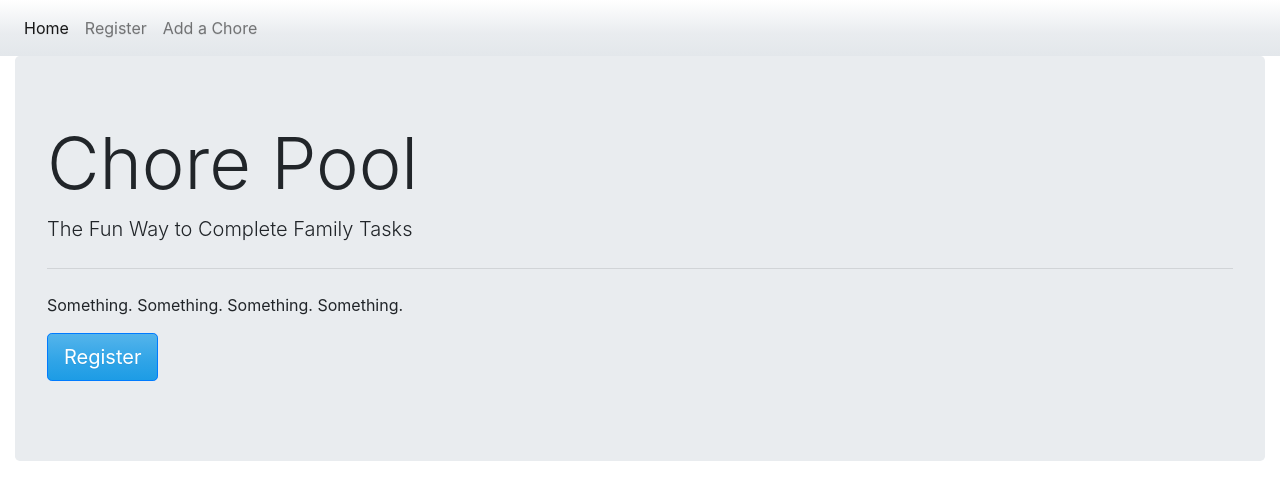
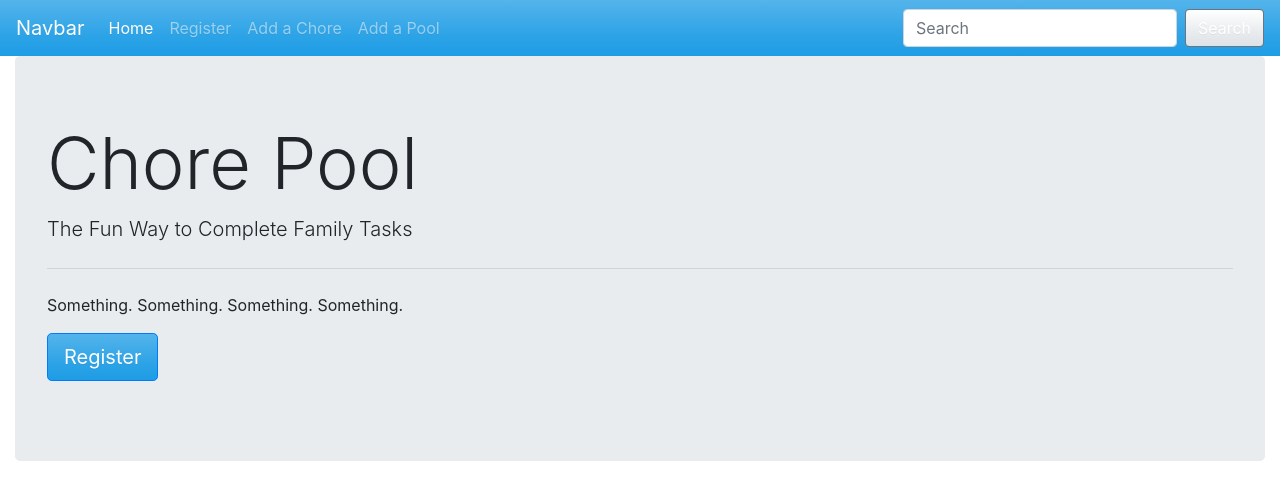
Before and after one commit to GRIFF91/Get-It-Done, a React (Create React App) app in the folder client/: page / in a window 1280 px wide. Shown: the top 500 px of the page. Built offline with nearby package versions, Linux system fonts and the light colour scheme.

Commit message:
nav updated

```diff
--- a/client/src/components/nav/nav.js
+++ b/client/src/components/nav/nav.js
@@ -3,19 +3,32 @@
 import { Link } from 'react-router-dom';
 
 const Nav = () =>
-<nav className="navbar navbar-expand-lg navbar-light bg-light">
-    <div className="collapse navbar-collapse" id="navbarNav">
-      <ul className="navbar-nav">
-        <li className={'nav-item ' + (window.location.pathname === '/' ? 'active' : '')}>
-          <Link className="nav-link" to="/">Home</Link>
+  <nav className="navbar navbar-expand-lg navbar-dark bg-primary">
+    <a className="navbar-brand" href="#">Navbar</a>
+      <button className="navbar-toggler" type="button" data-toggle="collapse" data-target="#navbarColor01" aria-controls="navbarColor01" aria-expanded="false" aria-label="Toggle navigation">
+        <span className="navbar-toggler-icon"></span>
+      </button>
+
+    <div className="collapse navbar-collapse" id="navbarColor01">
+      <ul className="navbar-nav mr-auto">
+        <li className="nav-item active">
+          <a className="nav-link" href="/">Home <span className="sr-only">(current)</span></a>
         </li>
-        <li className={'nav-item ' + (window.location.pathname === '/register' ? 'active' : '')}>
-          <Link className="nav-link" to="/register">Register</Link>
+        <li className="nav-item">
+          <a className="nav-link" href="/register">Register</a>
         </li>
-        <li className={'nav-item ' + (window.location.pathname === '/addChore' ? 'active' : '')}>
-          <Link className="nav-link" to="/addChore">Add a Chore</Link>
+        <li className="nav-item">
+          <a className="nav-link" href="/addChore">Add a Chore</a>
+        </li>
+        <li className="nav-item">
+          <a className="nav-link" href="/addPool">Add a Pool</a>
         </li>
       </ul>
+      <form className="form-inline my-2 my-lg-0">
+        <input className="form-control mr-sm-2" type="text" placeholder="Search" />
+        <button className="btn btn-secondary my-2 my-sm-0" type="submit">Search</button>
+      </form>
     </div>
   </nav>
+
 export default Nav;
--- a/client/src/pages/home/home.js
+++ b/client/src/pages/home/home.js
@@ -17,8 +17,6 @@
                         </p>
                 </div>
             </Container>
-
-
         );
     }
 }
```
